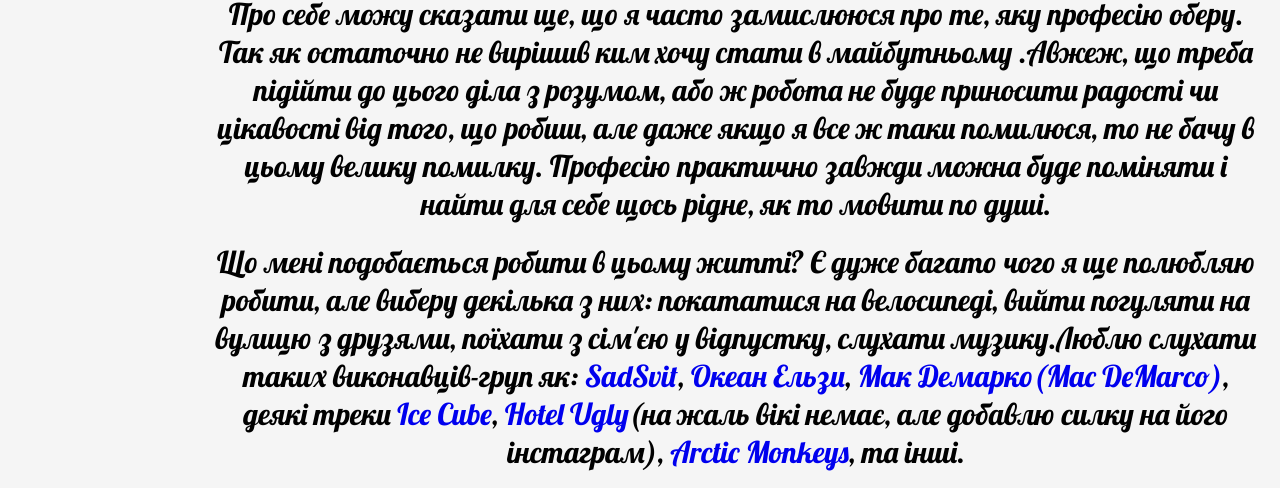
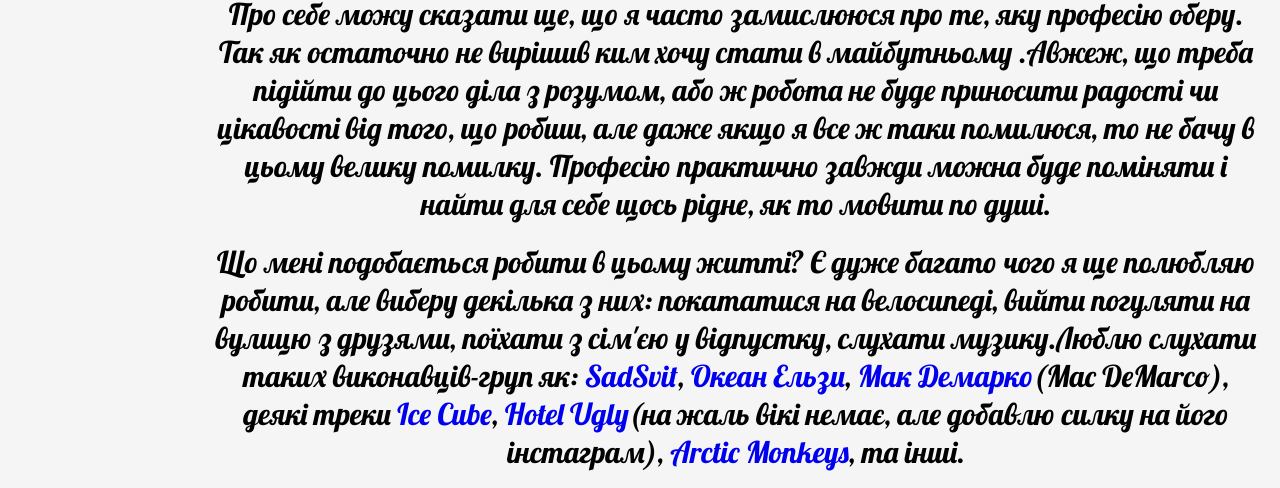
Before and after one commit to Mudoryu/testn.2, a plain HTML site: page index.html in a window 1280 px wide. Shown: the part 839-1327 px from the top of the page. Drawn offline with Linux system fonts and the light colour scheme.

Commit message:
Update index.html

```diff
--- a/index.html
+++ b/index.html
@@ -40,7 +40,7 @@
 
 <p>Про себе можу сказати ще, що я часто замислююся про те, яку професію оберу. Так як остаточно не вирішив ким хочу стати в майбутньому .Авжеж, що треба підійти до цього діла з розумом, або ж робота не буде приносити радості чи цікавості від того, що робиш, але даже якщо я все ж таки помилюся, то не бачу в цьому велику помилку. Професію практично завжди можна буде поміняти і найти для себе щось рідне, як то мовити по душі.</p>
 
-<p>Що мені подобається робити в цьому житті? Є дуже багато чого я ще полюбляю робити, але виберу декілька з них: покататися на велосипеді, вийти погуляти на вулицю з друзями, поїхати з сім'єю у відпустку, слухати музику.Люблю слухати таких виконавців-груп як: <a href="https://uk.wikipedia.org/wiki/SadSvit">SadSvit</a>, <a href="https://uk.wikipedia.org/wiki/Океан_Ельзи">Океан Ельзи</a>, <a href="https://uk.wikipedia.org/wiki/Мак_Демарко">Мак Демарко(Mac DeMarco)</a>, деякі треки <a href="https://uk.wikipedia.org/wiki/Ice_Cube">Ice Cube</a>, <a href="https://www.instagram.com/hotelugly/">Hotel Ugly</a>(на жаль вікі немає, але добавлю силку на його інстаграм), <a href="https://uk.wikipedia.org/wiki/Arctic_Monkeys">Arctic Monkeys</a>, та інші. </p>
+<p>Що мені подобається робити в цьому житті? Є дуже багато чого я ще полюбляю робити, але виберу декілька з них: покататися на велосипеді, вийти погуляти на вулицю з друзями, поїхати з сім'єю у відпустку, слухати музику.Люблю слухати таких виконавців-груп як: <a href="https://uk.wikipedia.org/wiki/SadSvit">SadSvit</a>, <a href="https://uk.wikipedia.org/wiki/Океан_Ельзи">Океан Ельзи</a>, <a href="https://uk.wikipedia.org/wiki/Мак_Демарко">Мак Демарко</a>(Mac DeMarco), деякі треки <a href="https://uk.wikipedia.org/wiki/Ice_Cube">Ice Cube</a>, <a href="https://www.instagram.com/hotelugly/">Hotel Ugly</a>(на жаль вікі немає, але добавлю силку на його інстаграм), <a href="https://uk.wikipedia.org/wiki/Arctic_Monkeys">Arctic Monkeys</a>, та інші. </p>
 </div>
 </div>
 <footer><h2 style="color: black;">Мої контакти</h2>
```
